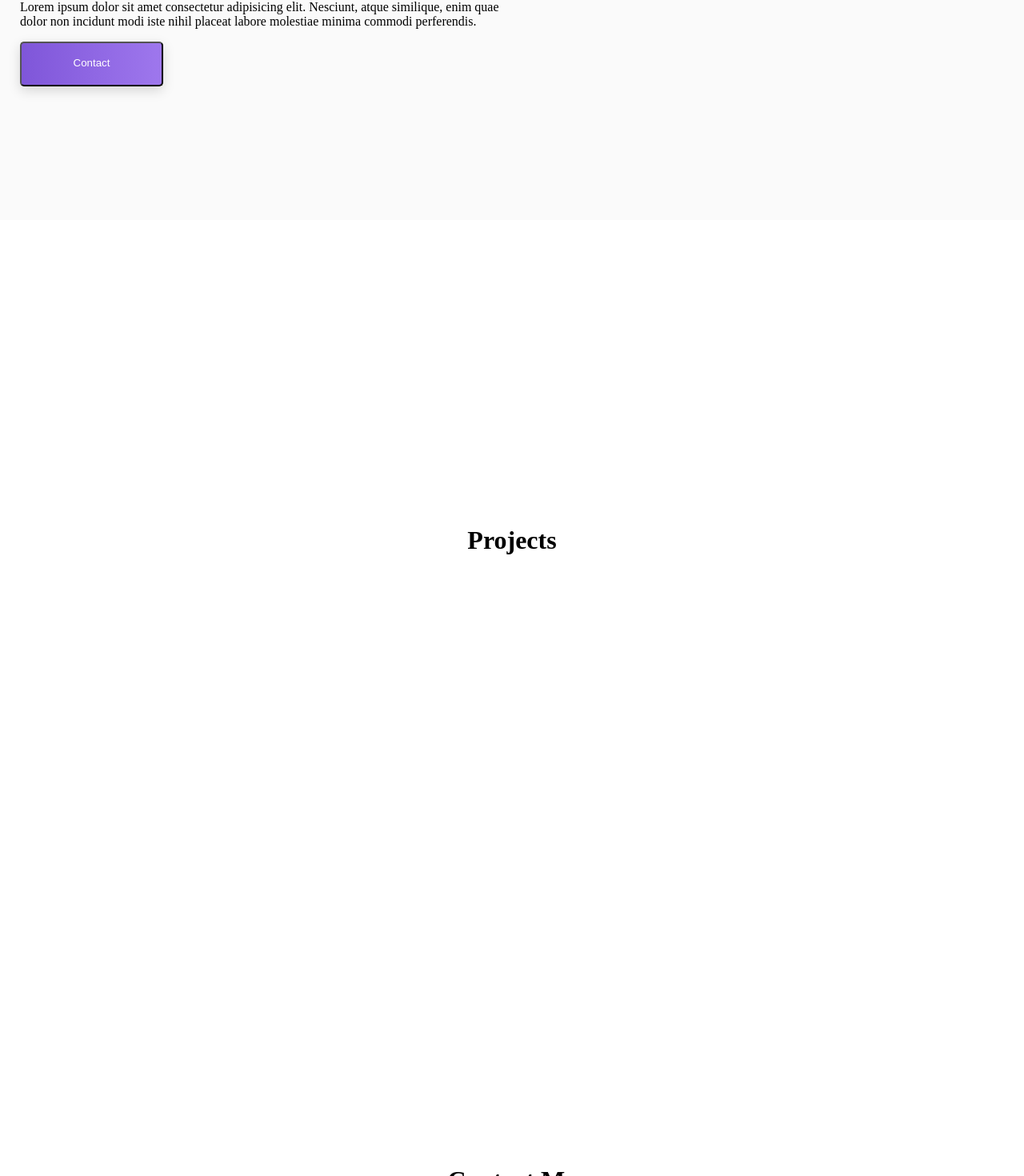
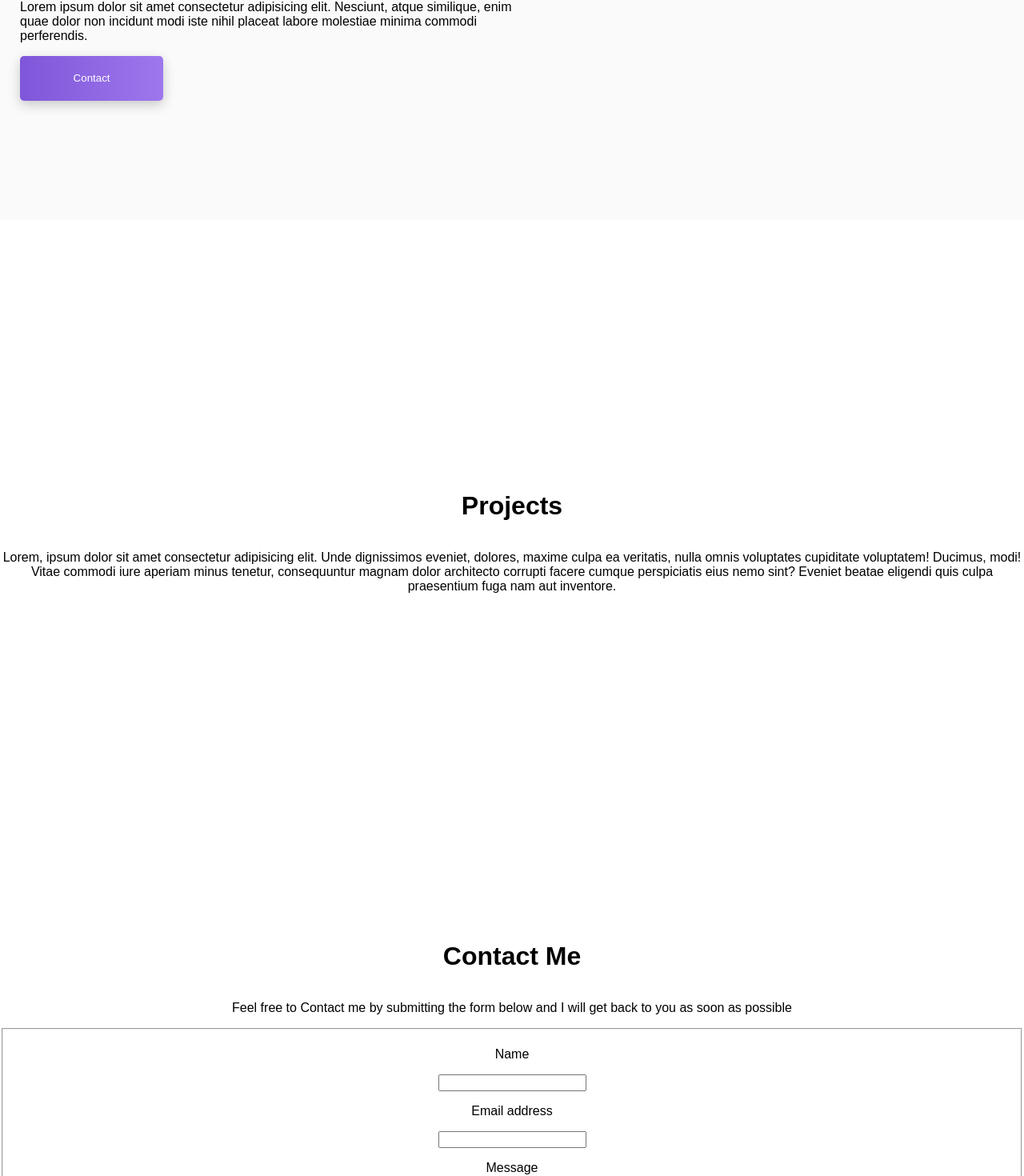
Before and after one commit to kavdesilva/portfolio_v.2, a Next.js app in the folder client/: page / in a window 1280 px wide. Shown: the part 1325-2795 px from the top of the page at 80% size. Built offline with nearby package versions, Linux system fonts and the light colour scheme.

Commit message:
all elements accounted for, except for footer nav/details.

```diff
--- a/client/src/components/About.jsx
+++ b/client/src/components/About.jsx
@@ -14,7 +14,7 @@ const About = () => {
                     <p>Lorem ipsum dolor sit, amet consectetur adipisicing elit. Nemo perferendis quae dolore tempora modi quidem qui voluptas sunt error minus amet illum adipisci sit quo eligendi, quisquam repudiandae, pariatur facilis!</p>
                     <p>Lorem ipsum dolor sit, amet consectetur adipisicing elit. Dignissimos consequuntur consequatur commodi optio! Vel itaque adipisci optio tenetur totam voluptate perspiciatis vero quisquam soluta molestias laborum temporibus voluptas, eaque quidem omnis aut suscipit nulla iste incidunt. Repellat, aliquid? Voluptas, doloremque neque! Harum non quae sit nam asperiores iusto repudiandae inventore ipsum rerum sequi. Perferendis quibusdam, harum suscipit reiciendis porro rerum.</p>
                     <p>Lorem ipsum dolor sit amet consectetur adipisicing elit. Nesciunt, atque similique, enim quae dolor non incidunt modi iste nihil placeat labore molestiae minima commodi perferendis.</p>
-                    <button className="btn-primary" onClick={() => router.push('/#contact')}>Contact</button>
+                    <button className="btn-secondary" onClick={() => router.push('/#contact')}>Contact</button>
                 </div>
                 <div className="skills">
                     <p>skills</p>
--- a/client/src/components/Contact.jsx
+++ b/client/src/components/Contact.jsx
@@ -2,6 +2,38 @@ const Contact = () => {
     return (
         <div id="contact">
             <h1>Contact Me</h1>
+            <div className="form-container">
+                <div className="blurb">
+                    <p>Feel free to Contact me by submitting the form below and I will get back to you as soon as possible</p>
+                </div>
+                <form id="contact-form"
+                    name="simple-contact-form"
+                    action="https://formspree.io/f/xyyvevzw"
+                    method="post">
+                    <fieldset>
+                        <label htmlFor="full-name"><p>Name</p></label>
+                        <input type="text"
+                            name="name"
+                            id="full-name"
+                            placeholder=""
+                            required={true}/>
+                        <label htmlFor="email-address"><p>Email address</p></label>
+                        <input type="email"
+                            name="_replyto"
+                            id="email-address"
+                            placeholder=" "
+                            required={true}/>
+
+                        <label htmlFor="message"><p>Message</p></label>
+                        <textarea rows="15"
+                                    name="message"
+                                    id="message"
+                                    placeholder=" "
+                                    required={true}></textarea>
+                    </fieldset>
+                    <button type="submit" className="btn-primary">submit</button>
+                </form>
+            </div>
         </div>
     )
 }
--- /dev/null
+++ b/client/src/components/Footer.jsx
@@ -0,0 +1,15 @@
+const Footer = () => {
+    return (
+        <div className="footer">
+            <div className="footer-nav">
+
+            </div>
+            <div className="footer-icons">
+
+            </div>
+            <p className="copyright">&copy; Copyright 2023. Made by Kristina Van-Bergen DeSilva</p>
+        </div>
+    )
+}
+
+export default Footer
--- a/client/src/components/Home.jsx
+++ b/client/src/components/Home.jsx
@@ -5,6 +5,7 @@ const Home = () => {
     return (
     <div id="home">
         <h1>Hi, I'm Kristina.</h1>
+        <p>I am a software engineer with ten years of experience working with people in a multitude of client-facing positions. I believe in building high quality products that are beautiful, functional and easy to use.</p>
         <button className="btn-primary" onClick={() => router.push('/#projects')}>Projects</button>
     </div>
     )
--- a/client/src/components/Nav.jsx
+++ b/client/src/components/Nav.jsx
@@ -1,19 +1,23 @@
 import Link from "next/link";
+import { useRouter } from "next/router";
 
 const Nav = ({ isOpen, handleViewSidebar}) => {
+    const router = useRouter()
     const sidebarClass = isOpen ? "sidebar open" : "sidebar";
     return (
         <div className="nav">
             <div className="header">
-                <h3 className="logo">KVD</h3>
+                <button className="logo" onClick={() => router.push('/')}>KVD</button>
                 <button className="btn-nav" onClick={handleViewSidebar}>nav</button>
             </div>
-            <div className={sidebarClass}>
-                <div onClick={handleViewSidebar}><Link href='/'>Home</Link></div>
-                <div onClick={handleViewSidebar}><Link href='#about'>About</Link></div>
-                <div onClick={handleViewSidebar}><Link href='#projects'>Projects</Link></div>
-                <div onClick={handleViewSidebar}><Link href='#contact'>Contact</Link></div>
-            </div>
+            <nav className={sidebarClass}>
+                <ul>
+                    <li onClick={handleViewSidebar}><Link href='/'>Home</Link></li>
+                    <li onClick={handleViewSidebar}><Link href='#about'>About</Link></li>
+                    <li onClick={handleViewSidebar}><Link href='#projects'>Projects</Link></li>
+                    <li onClick={handleViewSidebar}><Link href='#contact'>Contact</Link></li>
+                </ul>
+            </nav>
         </div>
     )
 }
--- a/client/src/components/Projects.jsx
+++ b/client/src/components/Projects.jsx
@@ -2,6 +2,9 @@ const Projects = () => {
     return (
         <div id="projects">
             <h1>Projects</h1>
+            <div className="blurb">
+                <p>Lorem, ipsum dolor sit amet consectetur adipisicing elit. Unde dignissimos eveniet, dolores, maxime culpa ea veritatis, nulla omnis voluptates cupiditate voluptatem! Ducimus, modi! Vitae commodi iure aperiam minus tenetur, consequuntur magnam dolor architecto corrupti facere cumque perspiciatis eius nemo sint? Eveniet beatae eligendi quis culpa praesentium fuga nam aut inventore.</p>
+            </div>
         </div>
     )
 }
--- a/client/src/pages/index.js
+++ b/client/src/pages/index.js
@@ -4,6 +4,7 @@ import Home from '@/components/Home';
 import About from '@/components/About'
 import Projects from '@/components/Projects'
 import Contact from '@/components/Contact'
+import Footer from '@/components/Footer';
 
 const App = () => {
   const [sidebarOpen, setSideBarOpen] = useState(false);
@@ -18,6 +19,7 @@ const App = () => {
       <About />
       <Projects />
       <Contact />
+      <Footer />
     </div>
   )
 }
--- a/client/src/styles/app.css
+++ b/client/src/styles/app.css
@@ -1,9 +1,26 @@
+/* <------- global -------> */
+
 html {
+    font-family: sans-serif;
     scroll-behavior: smooth!important;
 }
 
 body {
     margin: 0 auto;
+}
+
+button {
+    border: none;
+    padding: 0.3em;
+    background: linear-gradient(90deg, #7F56D9 0%, #9E77ED 100%);
+    box-shadow: 0px 5px 15px rgba(0, 0, 0, 0.2);
+    border-radius: 5px;
+    color: white;
+    margin: 0 auto;
+}
+
+button:hover {
+    cursor: pointer;
 }
 
 #home, #about, #projects, #contact {
@@ -14,21 +31,36 @@ body {
     justify-content: center;
 }
 
+.btn-primary {
+    padding: 15px 80px;
+    width: 269.06px;
+    height: 62.38px;
+}
+
+.btn-secondary {
+    padding: 15px 50px;
+    width: 179.16px;
+    height: 56.14px;
+}
+
+
+/* <------- header/nav -------> */
+
 .header {
     position: fixed;
     width: 100%;
     height: 3rem;
     background-color: white;
-    box-shadow: 0px 10px 100px rgba(0, 0, 0, 0.1);
+    box-shadow: 0px 10px 200px rgba(0, 0, 0, 0.2);
 }
 
-.header .logo {
+.logo {
     display: inline-block;
     position: fixed;
     margin: 1em;
 }
 
-.header button {
+.btn-nav {
     position: fixed;
     right: 0;
     margin: 1em;
@@ -48,16 +80,14 @@ body {
     right: 0;
 }
 
-.btn-primary {
-    padding: 14.59px 52.16px 16.55px 52px;
-    background: linear-gradient(90deg, #7F56D9 0%, #9E77ED 100%);
-    box-shadow: 0px 5px 15px rgba(0, 0, 0, 0.15);
-    border-radius: 5px;
-    color: white;
-    width: 179.16px;
-    height: 56.14px;
-    margin: 0 auto;
+nav ul {
+    list-style-type: none;
+    padding-right: 1rem;
+    text-align: right;
 }
+
+/* <------- home -------> */
+/* <------- about -------> */
 
 #about {
     background-color: #FAFAFA;
@@ -72,3 +102,19 @@ body {
 .story {
     text-align: left;
 }
+
+/* <------- projects -------> */
+
+
+/* <------- contact -------> */
+
+
+/* <------- footer -------> */
+
+.footer {
+    position: absolute;
+    width: 100%;
+    height: 300px;
+    background: #000000;
+    color: white;
+}
```
